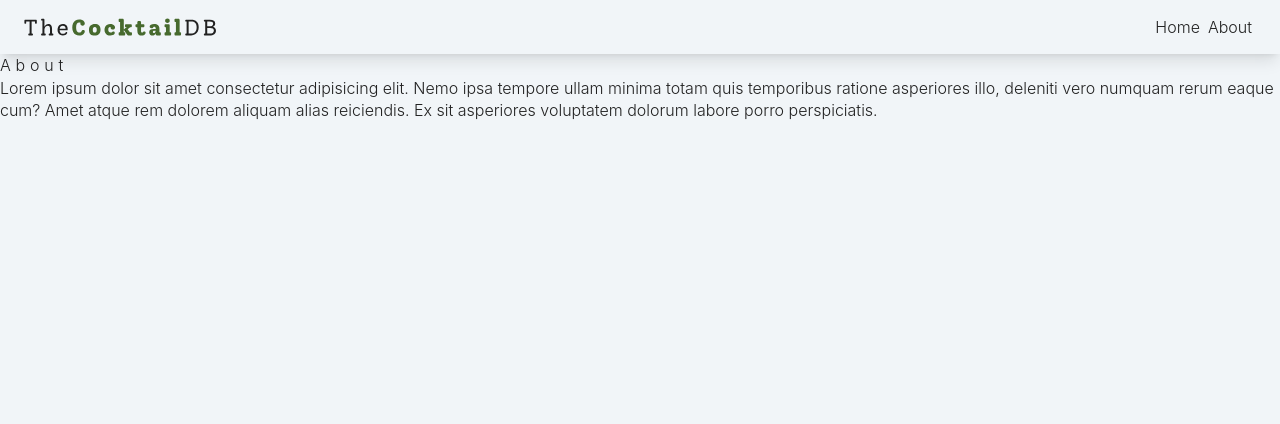
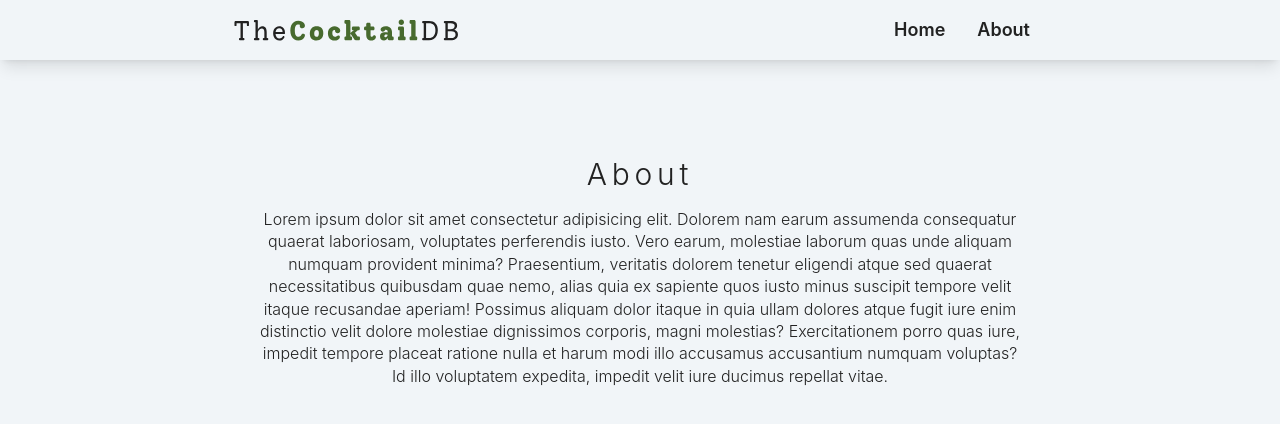
Before and after one commit to Jfnrosimo/reactjs-projects, a React (Create React App) app in the folder cocktails/: page /about in a window 1280 px wide. Shown: the top 424 px of the page. Built offline with nearby package versions, Linux system fonts and the light colour scheme; no server answers.

Commit message:
Feat: finishing touches on navbar and about page

```diff
--- a/cocktails/src/components/Navbar.js
+++ b/cocktails/src/components/Navbar.js
@@ -5,15 +5,15 @@ import logo from "../logo.svg";
 const Navbar = () => {
   return (
     <nav className="px-2 py-1  shadow-lg">
-      <div className="flex justify-between items-center py-3 mx-4">
+      <div className="flex justify-between items-center py-3 mx-4 lg:justify-around">
         <Link to="/">
-          <img className=" w-48" src={logo} alt="cocktail db logo" />
+          <img className=" w-56" src={logo} alt="cocktail db logo" />
         </Link>
-        <ul className="flex">
-          <li className="mx-1">
+        <ul className="flex lg:text-lg lg:font-semibold">
+          <li className="mx-1 lg:mx-4">
             <Link to="/">Home</Link>
           </li>
-          <li className="mx-1">
+          <li className="mx-1 lg:mx-4">
             <Link to="/about">About</Link>
           </li>
         </ul>
--- a/cocktails/src/pages/About.js
+++ b/cocktails/src/pages/About.js
@@ -2,14 +2,20 @@ import React from "react";
 
 const About = () => {
   return (
-    <section>
-      <h1>About</h1>
+    <section className="text-center mt-24 lg:w-3/5 lg:mx-auto">
+      <h1 className="text-3xl mb-4">About</h1>
       <p>
-        Lorem ipsum dolor sit amet consectetur adipisicing elit. Nemo ipsa
-        tempore ullam minima totam quis temporibus ratione asperiores illo,
-        deleniti vero numquam rerum eaque cum? Amet atque rem dolorem aliquam
-        alias reiciendis. Ex sit asperiores voluptatem dolorum labore porro
-        perspiciatis.
+        Lorem ipsum dolor sit amet consectetur adipisicing elit. Dolorem nam
+        earum assumenda consequatur quaerat laboriosam, voluptates perferendis
+        iusto. Vero earum, molestiae laborum quas unde aliquam numquam provident
+        minima? Praesentium, veritatis dolorem tenetur eligendi atque sed
+        quaerat necessitatibus quibusdam quae nemo, alias quia ex sapiente quos
+        iusto minus suscipit tempore velit itaque recusandae aperiam! Possimus
+        aliquam dolor itaque in quia ullam dolores atque fugit iure enim
+        distinctio velit dolore molestiae dignissimos corporis, magni molestias?
+        Exercitationem porro quas iure, impedit tempore placeat ratione nulla et
+        harum modi illo accusamus accusantium numquam voluptas? Id illo
+        voluptatem expedita, impedit velit iure ducimus repellat vitae.
       </p>
     </section>
   );
```
